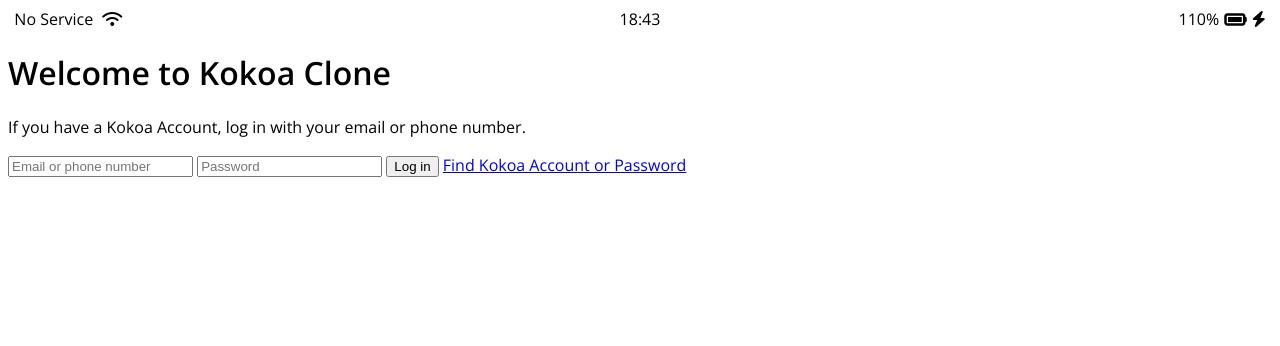
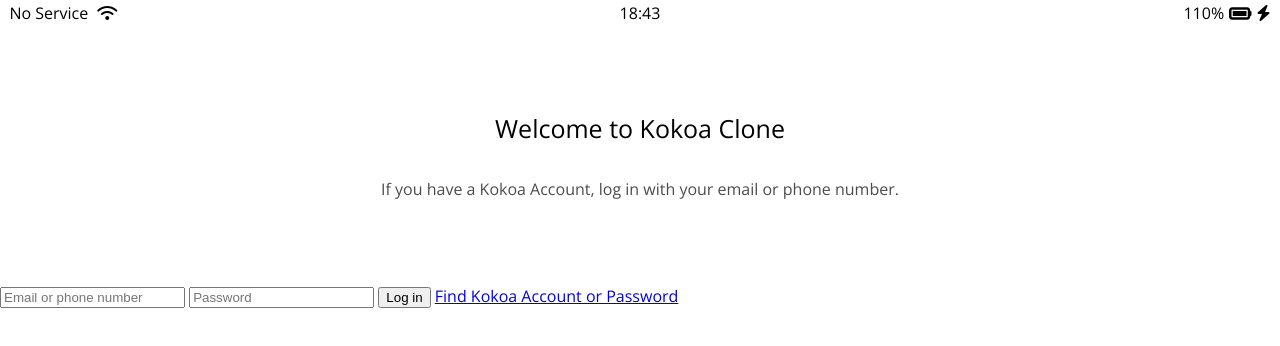
Before and after one commit to hjjo0/kokoa-clone, a plain HTML site: page index.html in a window 1280 px wide. Drawn offline with nearby package versions, Linux system fonts and the light colour scheme.

Commit message:
Added welcome-header and divided status-bar.css

```diff
--- /dev/null
+++ b/css/reset.css
@@ -0,0 +1,43 @@
+html, body, div, span, applet, object, iframe,
+h1, h2, h3, h4, h5, h6, p, blockquote, pre,
+a, abbr, acronym, address, big, cite, code,
+del, dfn, em, img, ins, kbd, q, s, samp,
+small, strike, strong, sub, sup, tt, var,
+b, u, i, center,
+dl, dt, dd, ol, ul, li,
+fieldset, form, label, legend,
+table, caption, tbody, tfoot, thead, tr, th, td,
+article, aside, canvas, details, embed,
+figure, figcaption, footer, header, hgroup,
+menu, nav, output, ruby, section, summary,
+time, mark, audio, video {
+	margin: 0;
+	padding: 0;
+	border: 0;
+	font-size: 100%;
+	font: inherit;
+	vertical-align: baseline;
+}
+/* HTML5 display-role reset for older browsers */
+article, aside, details, figcaption, figure,
+footer, header, hgroup, menu, nav, section {
+	display: block;
+}
+body {
+	line-height: 1;
+}
+ol, ul {
+	list-style: none;
+}
+blockquote, q {
+	quotes: none;
+}
+blockquote:before, blockquote:after,
+q:before, q:after {
+	content: '';
+	content: none;
+}
+table {
+	border-collapse: collapse;
+	border-spacing: 0;
+}
--- /dev/null
+++ b/css/status-bar.css
@@ -0,0 +1,29 @@
+
+.status-bar {
+    display: flex;
+    justify-content: center;
+    padding: 5px 3px;
+}
+
+.status-bar__column {
+    width: 33%;
+}
+
+.status-bar__column:first-child span{
+    margin-right: 5px;
+}
+
+.status-bar__column:nth-child(2) {
+    display: flex;
+    justify-content: center;
+}
+
+.status-bar__column:last-child {
+    display: flex;
+    justify-content: flex-end;
+    align-items: center;
+}
+
+.status-bar__column .fa-battery-full {
+    margin: 0px 5px;
+}
--- a/css/styles.css
+++ b/css/styles.css
@@ -1,32 +1,25 @@
 @import url("https://fonts.googleapis.com/css2?family=Open+Sans:wght@400;600&display=swap");
+@import "reset.css";
+@import "status-bar.css";
+
 body {
   font-family: "Open Sans", sans-serif;
 }
 
-.status-bar {
+.welcome-header {
+    margin: 90px 0px;
+    text-align: center;
     display: flex;
-    justify-content: center;
-}
-
-.status-bar__column {
-    width: 33%;
-}
-
-.status-bar__column:first-child span{
-    margin-right: 5px;
-}
-
-.status-bar__column:nth-child(2) {
-    display: flex;
-    justify-content: center;
-}
-
-.status-bar__column:last-child {
-    display: flex;
-    justify-content: flex-end;
+    flex-direction: column;
     align-items: center;
 }
 
-.status-bar__column .fa-battery-full {
-    margin: 0px 5px;
+.welcome-header__title {
+    margin-bottom: 40px;
+    font-size: 25px;
 }
+
+.welcome-header__text {
+    width: 60%;
+    opacity: 0.7;
+}
```
